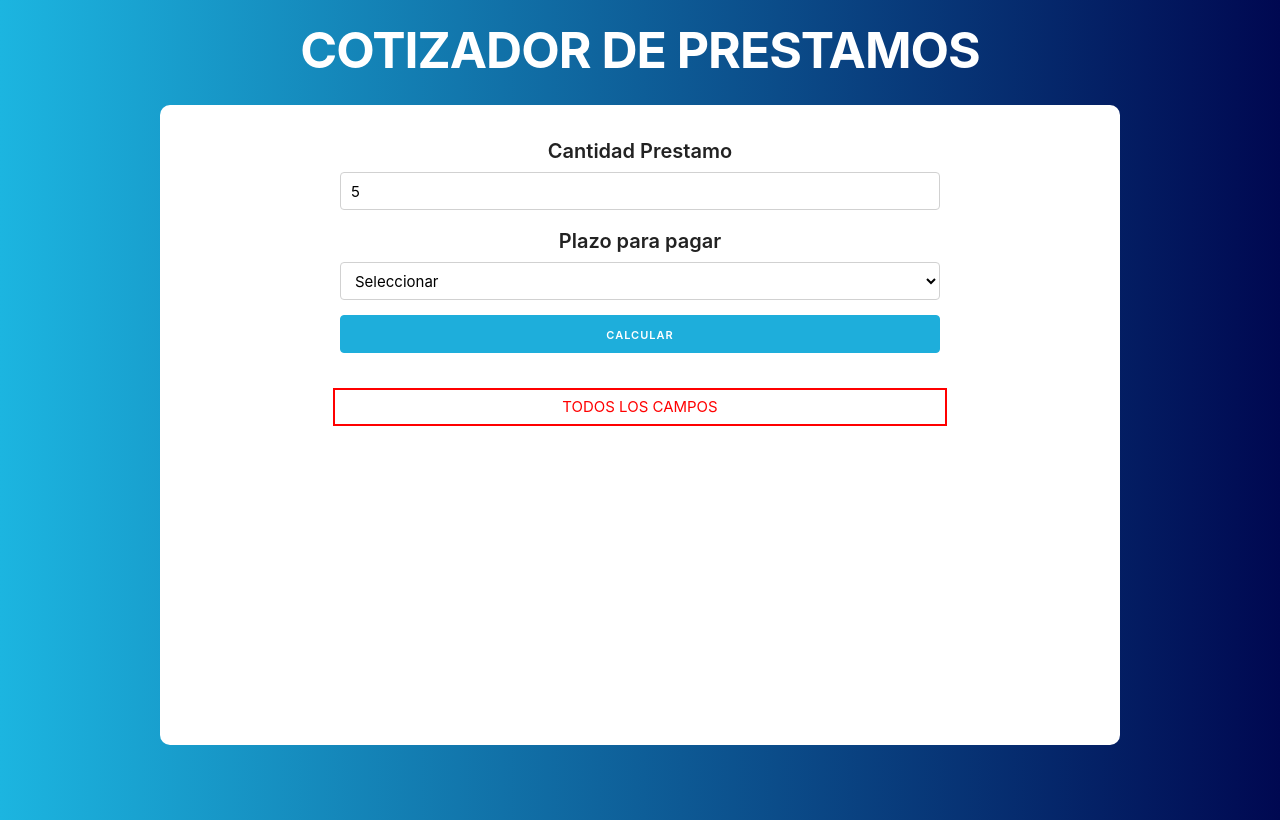
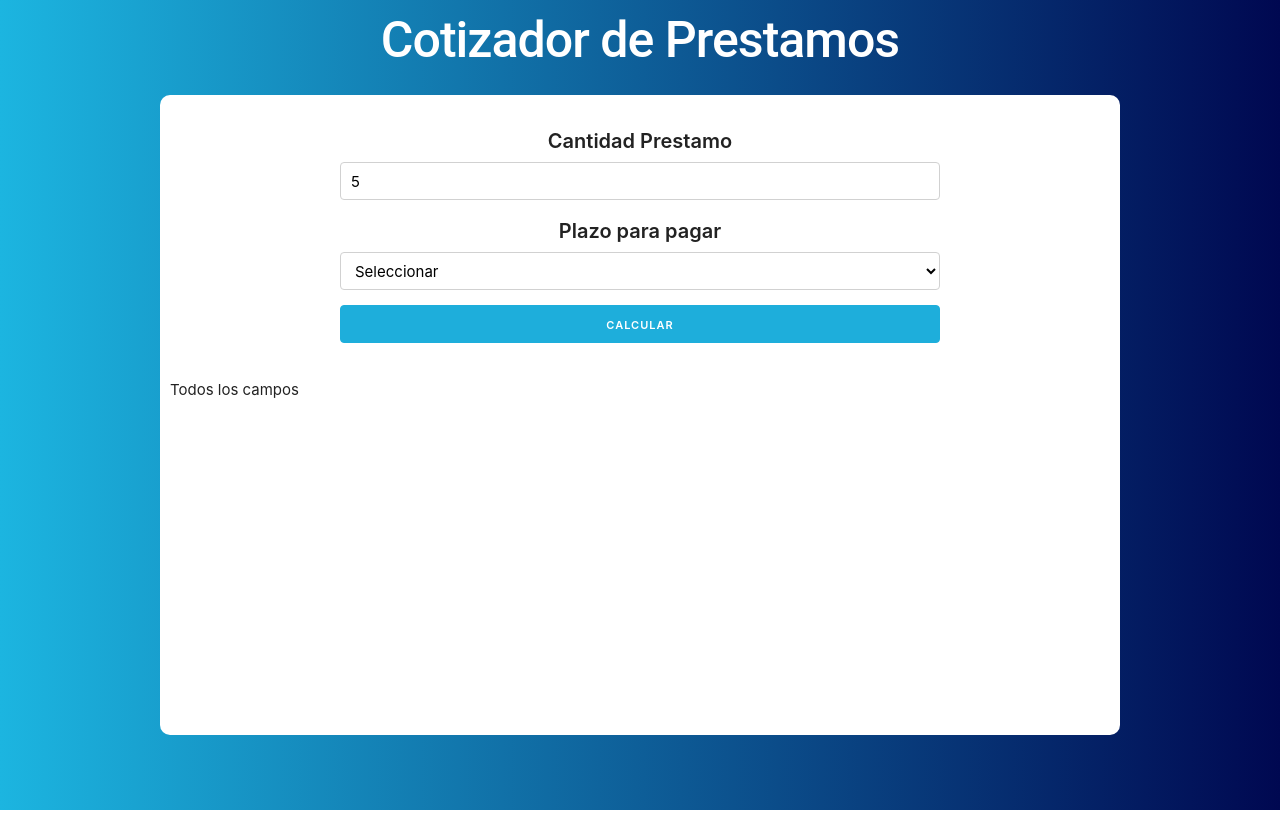
Before and after one commit to bran-deb/prestamos-rt-jt, a React (Create React App) app: page / in a window 1280 px wide. Both pictures are taken after typing "5" into the empty fields and a click on the input "Calcular". Built offline with nearby package versions, Linux system fonts and the light colour scheme.

Commit message:
fixed css

```diff
--- a/src/index.css
+++ b/src/index.css
@@ -1,61 +1,56 @@
-html{
+html {
   height: 100%;
 }
+
 body {
   font-family: -apple-system, BlinkMacSystemFont, "Segoe UI", "Roboto", "Oxygen",
     "Ubuntu", "Cantarell", "Fira Sans", "Droid Sans", "Helvetica Neue",
     sans-serif;
   -webkit-font-smoothing: antialiased;
   -moz-osx-font-smoothing: grayscale;
+
+  height: 100%;
   background: linear-gradient(90deg, #1CB5E0 0%, #000851 100%);
-  height: 100%;
 }
+
 h1 {
   color: white;
-  text-transform: uppercase;
   text-align: center;
-  margin-top: 2rem;
-  font-weight: bold;
+  margin-top: 1rem;
+  font-family: 'Roboto';
+  font-weight: 500;
 }
+
+
 .container {
   background-color: white;
-  padding: 1rem;
+  padding: 1rem!important;
   border-radius: 1rem;
   margin-top: 2rem;
-  height: 80vh;
+  min-height: 80vh;
+
 }
 
 form, .mensajes {
-  padding: 2rem;
   max-width: 600px;
   margin: 0 auto;
+  padding: 2rem;
 }
+
 .mensajes {
   text-align: center;
 }
+
 .resultado {
   border: 2px solid #00b0d7;
-  padding: 3rem 0;
 }
+
 form label {
   text-align: center;
   font-size: 2rem;
 }
-input[type="submit"]:disabled{
-  opacity: .2;
+
+input[type="submit"]:disabled {
+  opacity: .4;
   color: black;
 }
-
-.error {
-  background-color: white;
-  border:2px solid red;
-  padding: .5rem;
-  text-align: center;
-  color: red;
-  text-transform: uppercase;
-  max-width: 600px;
-  margin: 0 auto;
-}
-.resultado p {
-  margin: 0;
-}
```
